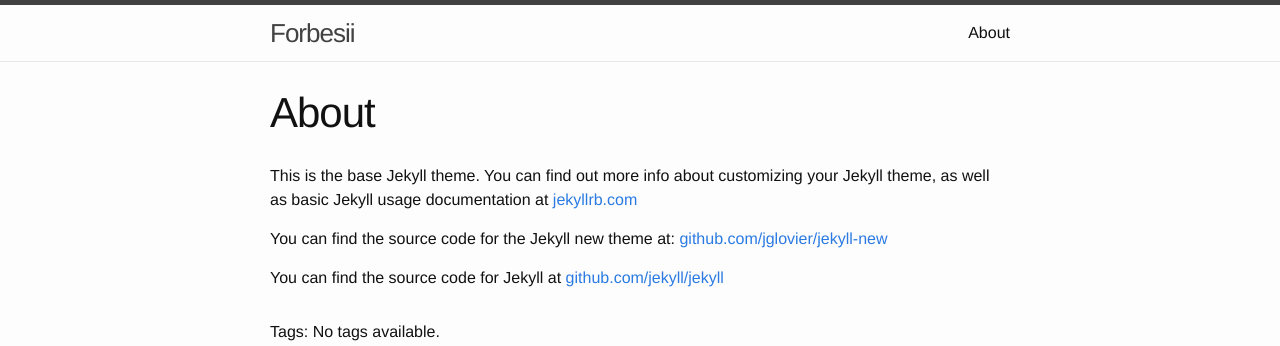
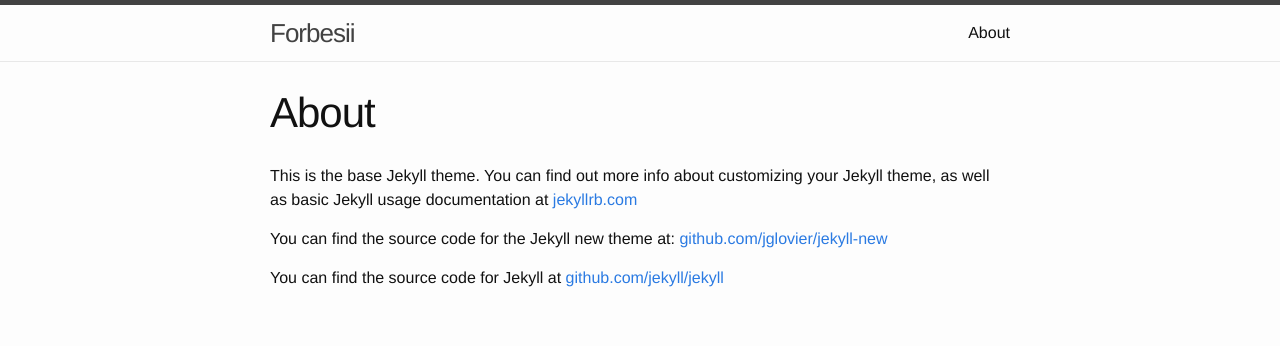
Before and after one commit to simon-gray/simon-gray.github.io, a Jekyll site: the page built from about.md, in a window 1280 px wide, cut to the strip 0-346 px from the top of the page. Built offline with Jekyll 4.4.1, drawn with Linux system fonts in a browser that asks for light colours.

Commit message:
Update default.html

```diff
--- a/_layouts/default.html
+++ b/_layouts/default.html
@@ -10,15 +10,13 @@
     <div class="page-content">
       <div class="wrapper">
         {{ content }}
-        <p>Tags:
-          {% if page.tags %}
+        {% if page.tags %}
+          <p>Tags:
             {% for tag in page.tags %}
               <a href="{{ site.baseurl }}/tags/{{ tag | slugify }}/" class="tag-link">{{ tag }}</a>
             {% endfor %}
-          {% else %}
-            No tags available.
-          {% endif %}
-        </p>
+          </p>
+        {% endif %}
       </div>
     </div>
 
```
